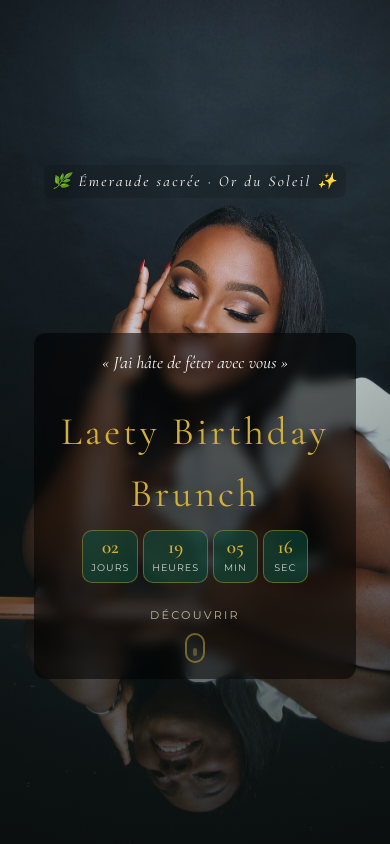
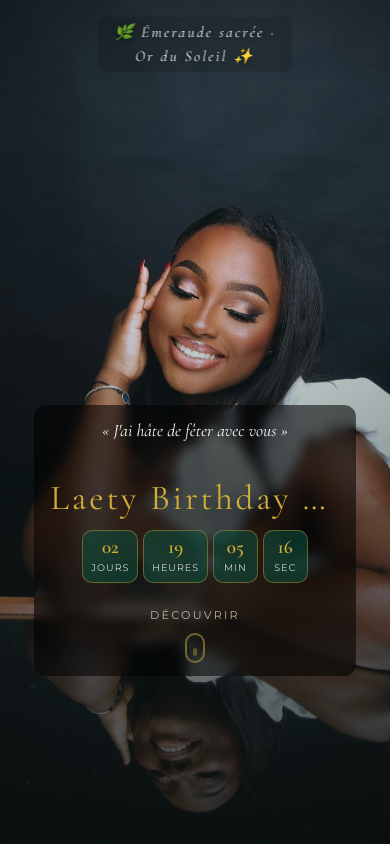
Before and after one commit to BurkineDev/leity, a plain HTML site: page index.html in a window 390 px wide. Shown: the top 844 px of the page. Drawn offline with nearby package versions, Linux system fonts and the light colour scheme.

Commit message:
Mobile: pin top panel to top, force main title single-line, adjust bottom box spacing

```diff
--- a/index.html
+++ b/index.html
@@ -509,10 +509,27 @@
                 justify-content: center;
             }
 
-            .top-section { padding-top: 1vh; }
-            .top-section.hero-panel { padding: 0.25rem 0.5rem; }
+            /* bring the small top panel absolutely to the top-center */
+            .top-section {
+                position: absolute;
+                top: 2vh;
+                left: 50%;
+                transform: translateX(-50%);
+                z-index: 5;
+                padding-top: 0;
+            }
+            .top-section.hero-panel {
+                padding: 0.2rem 0.5rem;
+                background: rgba(0,0,0,0.12);
+            }
 
-            .bottom-section { margin-top: 16vh; }
+            /* push the main box lower so the face is visible */
+            .bottom-section {
+                margin-top: 28vh;
+            }
+            .bottom-section.hero-panel {
+                padding: 0.8rem 1rem;
+            }
 
             .hero {
                 background-position: center top;
@@ -527,8 +544,13 @@
                 padding: 1rem;
             }
 
+            /* Force title to a single line on mobile to reduce box height */
             .main-title {
-                font-size: clamp(2.2rem, 10vw, 3.6rem);
+                font-size: clamp(2rem, 9vw, 3.2rem);
+                white-space: nowrap;
+                overflow: hidden;
+                text-overflow: ellipsis;
+                display: block;
             }
 
             .subtitle {
```
